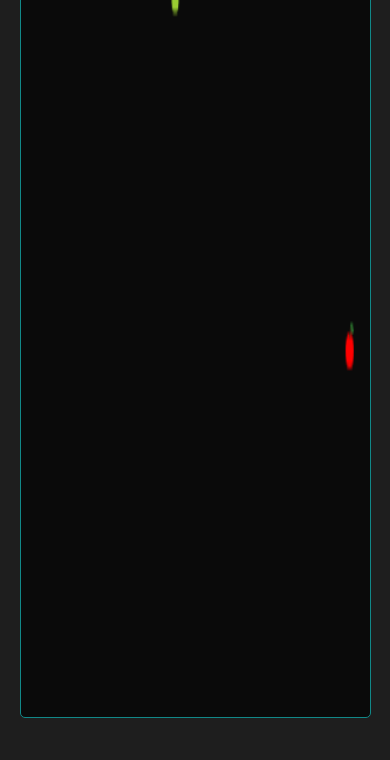
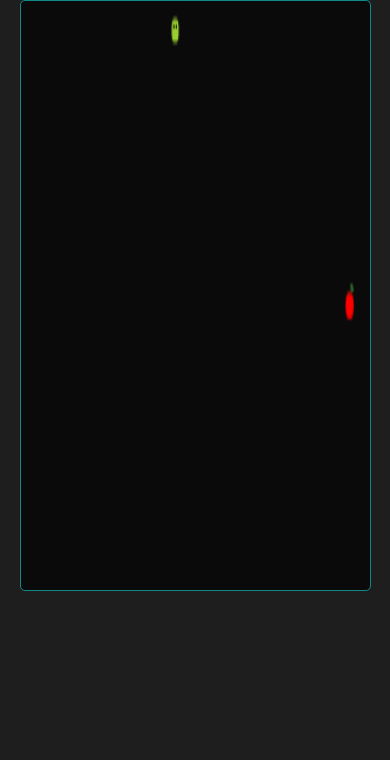
Before and after one commit to SaidNukhov/Snake-game, a plain HTML site: page index.html in a window 390 px wide. Shown: the part 84-844 px from the top of the page. Drawn offline with Linux system fonts and the light colour scheme.

Commit message:
Responsive_2

```diff
--- a/style.css
+++ b/style.css
@@ -69,11 +69,11 @@ body {
 
 @media(max-width: 1000px){
   body{
-    grid-template-rows: 5% 95%;
+    grid-template-rows: 10% 90%;
   }
   #gameCanvas{
     width: 90vw;
-    height: 90vh;
+    height: 70vh;
   }
   /*Font*/
   .h1{
```
